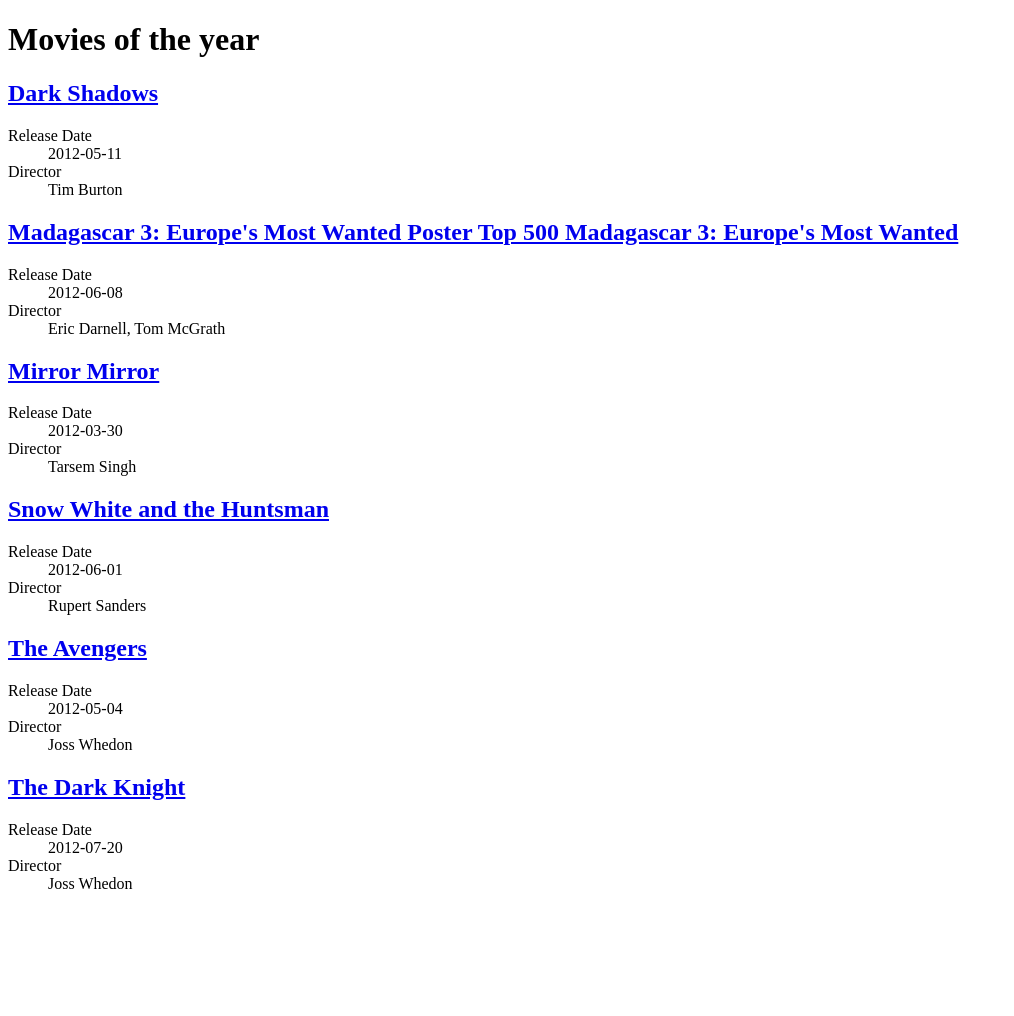
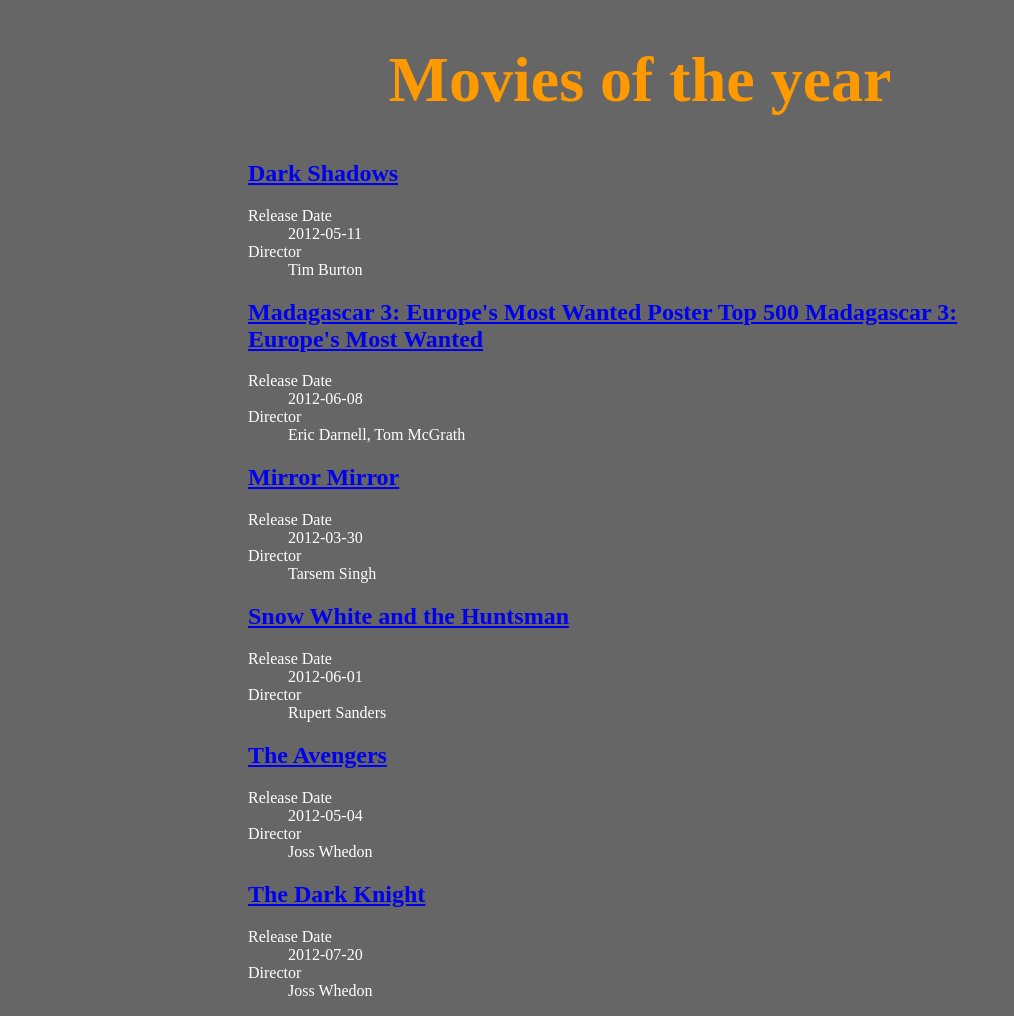
Before and after one commit to soudaou/assignments, a PHP site: page / in a window 1280 px wide. Shown: the whole page, without its empty margins (0-1014 px from the left). Before the commit the page ends 889 px from the top, so only its background shows below. Run offline with PHP 8.4, Linux system fonts and the light colour scheme; data comes from the database, SQL or seed files in the repository.

Commit message:
changing colors, font-sizes to the text

```diff
--- a/mtm1531/assignment-5/css/general.css
+++ b/mtm1531/assignment-5/css/general.css
@@ -1,2 +1,28 @@
 @charset "utf-8";
 /* CSS Document */
+
+/*index.php*/
+
+html{
+	margin:0 auto;
+	padding:0;
+	width:50em;
+	background-color:#666666;
+	font-family:"Century Gothic";
+
+}
+h1{
+	text-align:center;
+	color:#F90;
+	font-size:4em;
+}
+dl{
+	color:#Fff;
+}
+
+
+/*single.php*/
+#single{
+	background-color:#666666;
+	color:#F90;
+}
```
